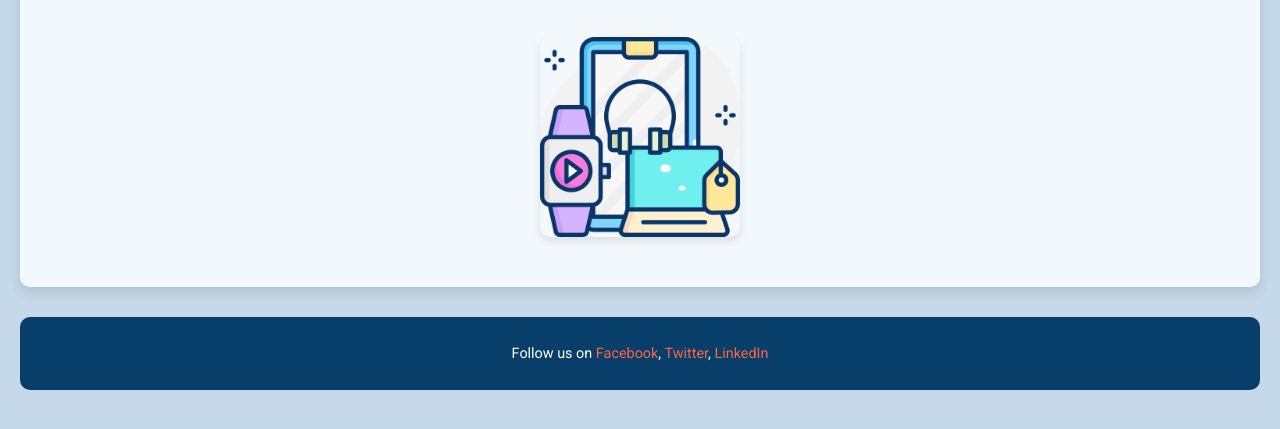
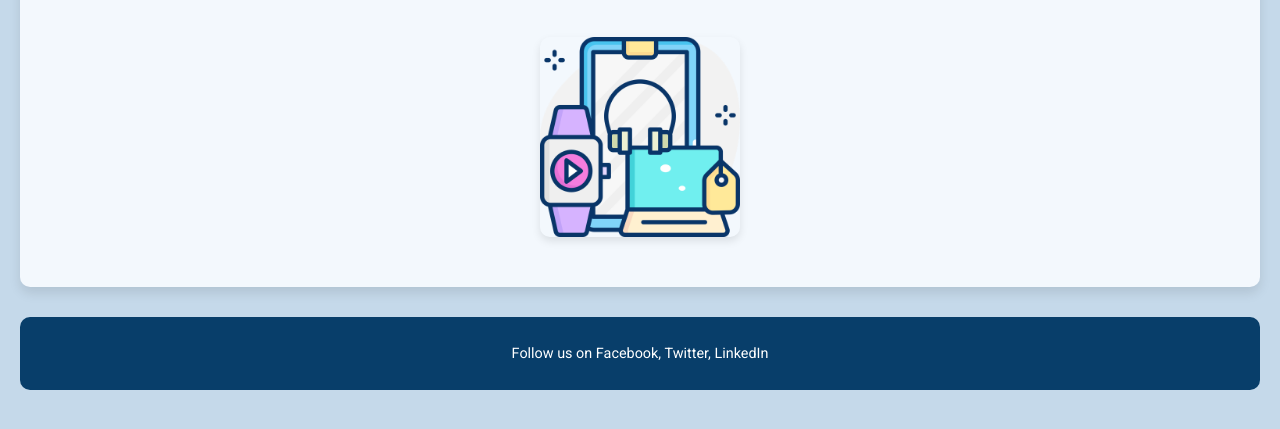
Before and after one commit to sadiaafrin77/Mid_MIS455, a plain HTML site: page index.html in a window 1280 px wide. Shown: the part 205-634 px from the top of the page. Drawn offline with Linux system fonts and the light colour scheme.

Commit message:
Finalized CSS styling

```diff
--- a/styles.css
+++ b/styles.css
@@ -97,10 +97,10 @@ img.small:hover {
     margin: 5px 0;
 }
 .footer a {
-    color: #ff6347;
+    color: #ffffff;
     text-decoration: none;
     transition: color 0.3s;
 }
 .footer a:hover {
-    color: #fff;
+    color: #ff6347;
 }
```
